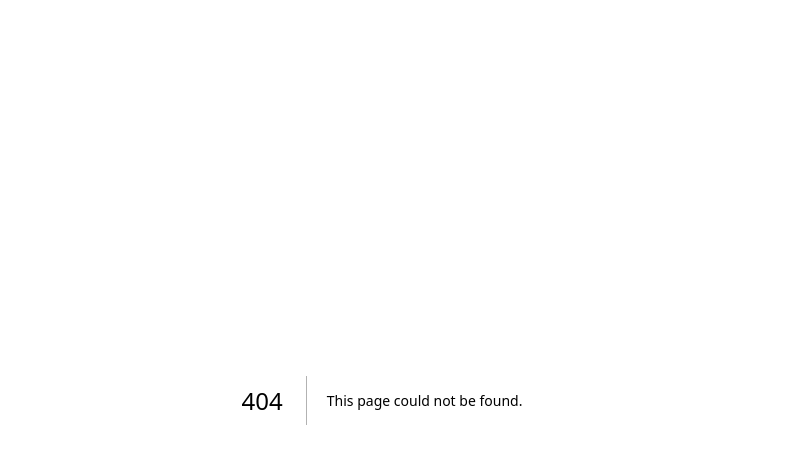
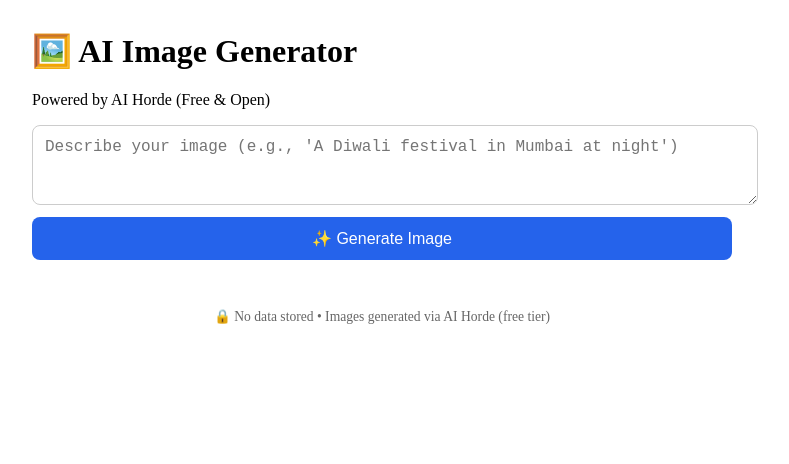
Before and after one commit to mahendramirdhapy-tech/prompt-maker-app, a Next.js app: page /image in a window 1280 px wide. Before the commit this address had no page. Shown: the top 464 px of the page, without its empty margins (258-1047 px from the left). Built offline with nearby package versions, Linux system fonts and the light colour scheme.

Commit message:
Create image.js

```diff
--- /dev/null
+++ b/pages/image.js
@@ -0,0 +1,115 @@
+// pages/image.js
+import { useState } from 'react';
+
+export default function ImageGenerator() {
+  const [prompt, setPrompt] = useState('');
+  const [imageUrl, setImageUrl] = useState('');
+  const [loading, setLoading] = useState(false);
+
+  const handleSubmit = async (e) => {
+    e.preventDefault();
+    if (!prompt.trim()) return;
+
+    setLoading(true);
+    setImageUrl('');
+
+    try {
+      const res = await fetch('/api/generate-image', {
+        method: 'POST',
+        headers: { 'Content-Type': 'application/json' },
+        body: JSON.stringify({ prompt }),
+      });
+
+      if (res.ok) {
+        const blob = await res.blob();
+        const url = URL.createObjectURL(blob);
+        setImageUrl(url);
+      } else {
+        const err = await res.json();
+        alert('❌ ' + (err.error || 'Image generation failed'));
+      }
+    } catch (err) {
+      console.error(err);
+      alert('⚠️ Network error');
+    } finally {
+      setLoading(false);
+    }
+  };
+
+  const downloadImage = () => {
+    if (!imageUrl) return;
+    const a = document.createElement('a');
+    a.href = imageUrl;
+    a.download = 'ai-image.png';
+    a.click();
+  };
+
+  return (
+    <div style={{ maxWidth: '700px', margin: '2rem auto', padding: '0 1rem' }}>
+      <h1>🖼️ AI Image Generator</h1>
+      <p>Powered by AI Horde (Free & Open)</p>
+
+      <form onSubmit={handleSubmit} style={{ marginTop: '1rem' }}>
+        <textarea
+          value={prompt}
+          onChange={(e) => setPrompt(e.target.value)}
+          placeholder="Describe your image (e.g., 'A Diwali festival in Mumbai at night')"
+          rows="3"
+          style={{
+            width: '100%',
+            padding: '12px',
+            borderRadius: '8px',
+            border: '1px solid #ccc',
+            fontSize: '16px',
+          }}
+          required
+        />
+        <button
+          type="submit"
+          disabled={loading}
+          style={{
+            width: '100%',
+            padding: '12px',
+            backgroundColor: '#2563eb',
+            color: 'white',
+            border: 'none',
+            borderRadius: '8px',
+            fontSize: '16px',
+            marginTop: '0.5rem',
+            cursor: loading ? 'not-allowed' : 'pointer',
+          }}
+        >
+          {loading ? '🎨 Generating...' : '✨ Generate Image'}
+        </button>
+      </form>
+
+      {imageUrl && (
+        <div style={{ marginTop: '2rem' }}>
+          <img
+            src={imageUrl}
+            alt="AI Generated"
+            style={{ width: '100%', borderRadius: '12px', border: '1px solid #eee' }}
+          />
+          <button
+            onClick={downloadImage}
+            style={{
+              marginTop: '1rem',
+              padding: '8px 16px',
+              backgroundColor: '#0d9488',
+              color: 'white',
+              border: 'none',
+              borderRadius: '6px',
+              cursor: 'pointer',
+            }}
+          >
+            📥 Download
+          </button>
+        </div>
+      )}
+
+      <footer style={{ marginTop: '3rem', textAlign: 'center', fontSize: '0.85rem', color: '#666' }}>
+        🔒 No data stored • Images generated via AI Horde (free tier)
+      </footer>
+    </div>
+  );
+  }
```
